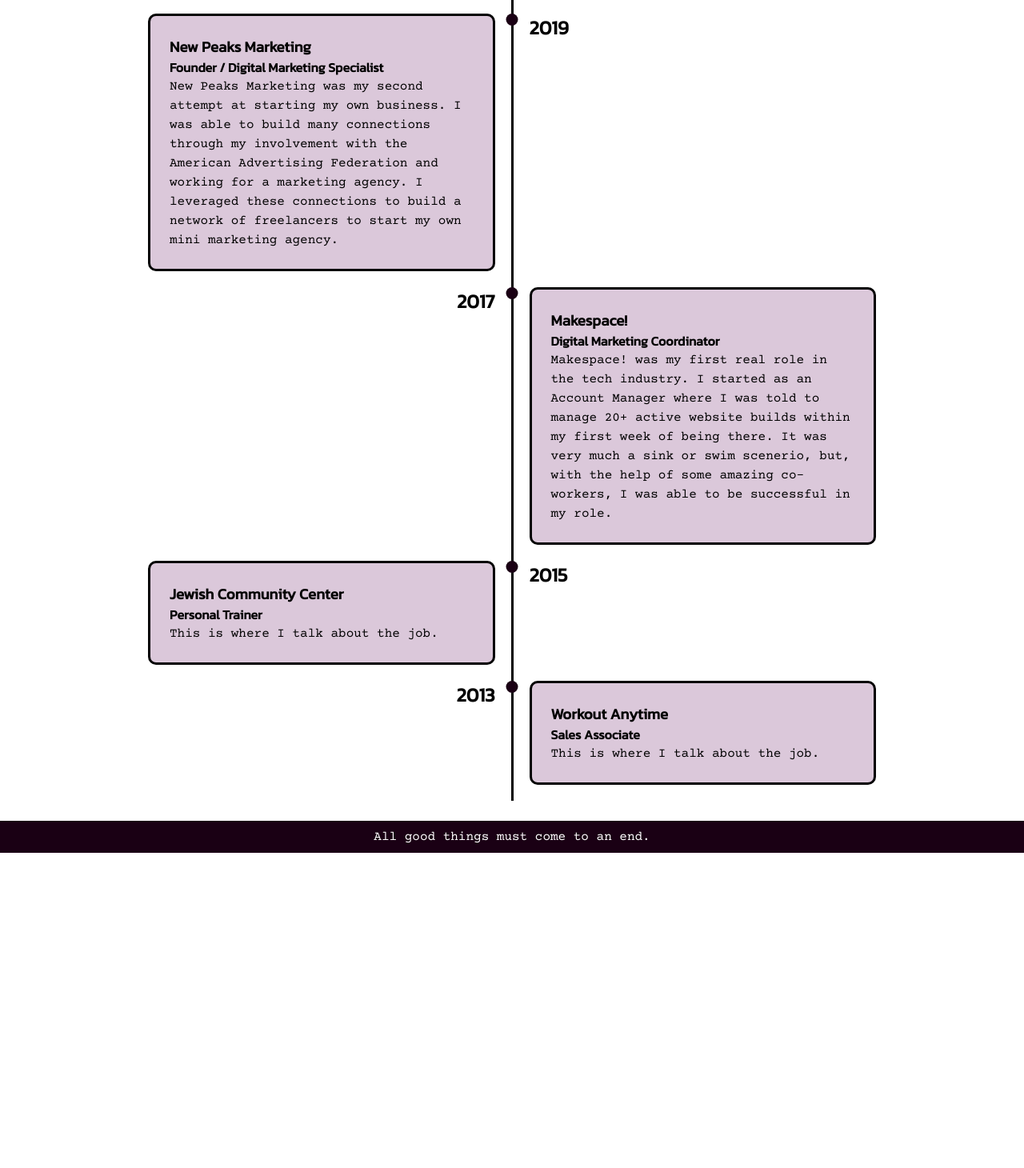
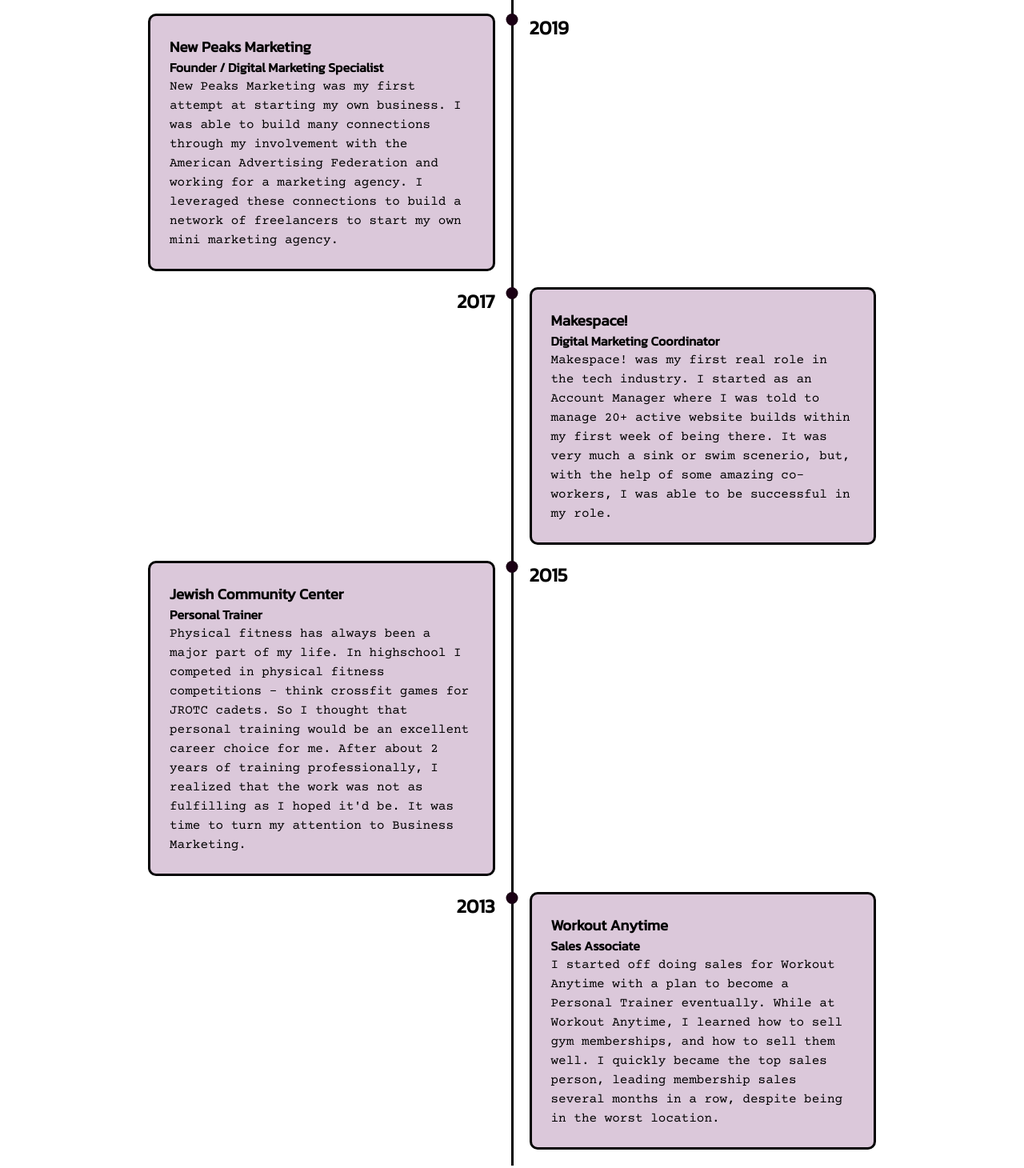
Before and after one commit to npresley13/nates-resume-site, a website: page work.html in a window 1280 px wide. Shown: the part 438-1898 px from the top of the page at 80% size. Before the commit the page ends 1504 px from the top, so only its background shows below. Drawn offline with nearby package versions, Linux system fonts and the light colour scheme.

Commit message:
finished copy

```diff
--- a/work.html
+++ b/work.html
@@ -38,7 +38,7 @@
             <div class="timeline-component job-description">
                 <h3>New Peaks Marketing</h3>
                 <h4>Founder / Digital Marketing Specialist</h4>
-                <p>New Peaks Marketing was my second attempt at starting my own business. I was able to build many connections through my involvement with the American Advertising Federation and working for a marketing agency. I leveraged these connections to build a network of freelancers to start my own mini marketing agency.</p>
+                <p>New Peaks Marketing was my first attempt at starting my own business. I was able to build many connections through my involvement with the American Advertising Federation and working for a marketing agency. I leveraged these connections to build a network of freelancers to start my own mini marketing agency.</p>
             </div>
             <div class="timeline-middle">
                 <div class="timeline-point"></div>
@@ -66,7 +66,7 @@
             <div class="timeline-component job-description">
                 <h3>Jewish Community Center</h3>
                 <h4>Personal Trainer</h4>
-                <p>This is where I talk about the job.</p>
+                <p>Physical fitness has always been a major part of my life. In highschool I competed in physical fitness competitions - think crossfit games for JROTC cadets. So I thought that personal training would be an excellent career choice for me. After about 2 years of training professionally, I realized that the work was not as fulfilling as I hoped it'd be. It was time to turn my attention to Business Marketing.</p>
             </div>
             <div class="timeline-middle">
                 <div class="timeline-point"></div>
@@ -88,7 +88,7 @@
             <div class="timeline-component job-description">
                 <h3>Workout Anytime</h3>
                 <h4>Sales Associate</h4>
-                <p>This is where I talk about the job.</p>
+                <p>I started off doing sales for Workout Anytime with a plan to become a Personal Trainer eventually. While at Workout Anytime, I learned how to sell gym memberships, and how to sell them well. I quickly became the top sales person, leading membership sales several months in a row, despite being in the  worst location.</p>
             </div>
         </div>
     </main>
```
